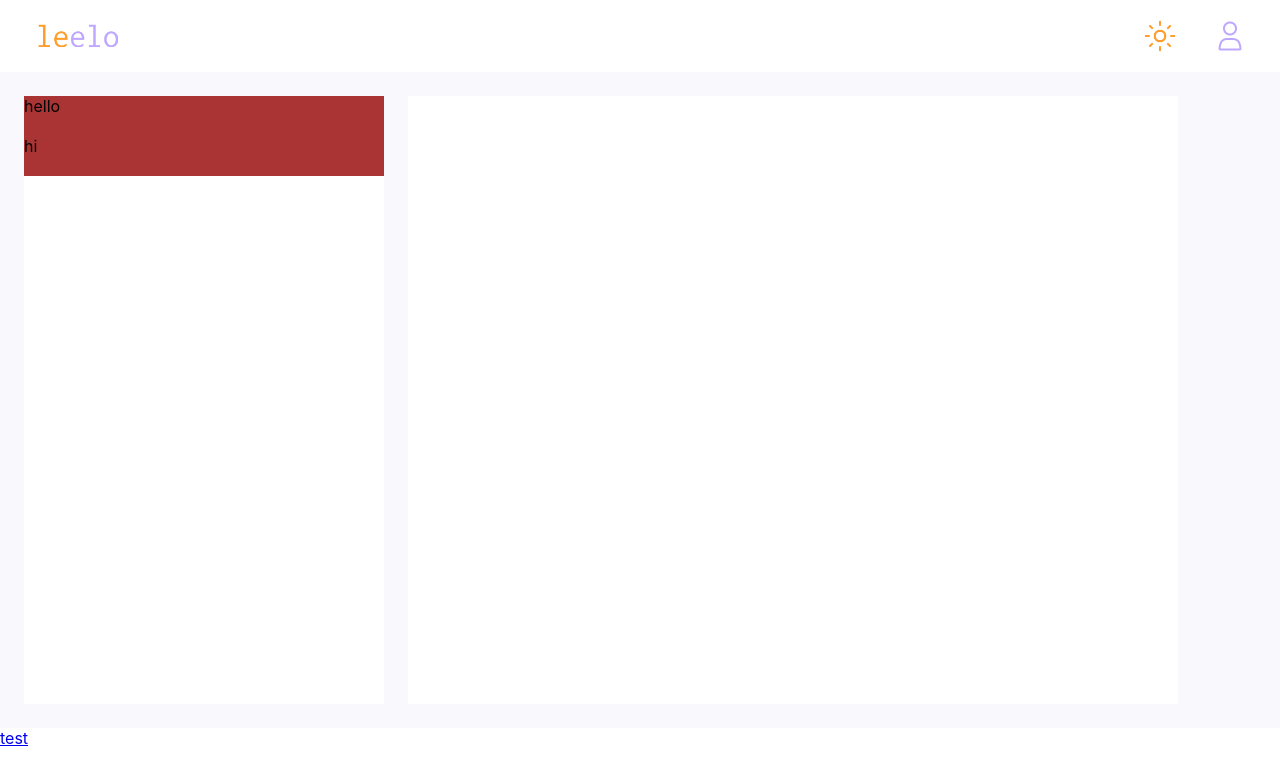
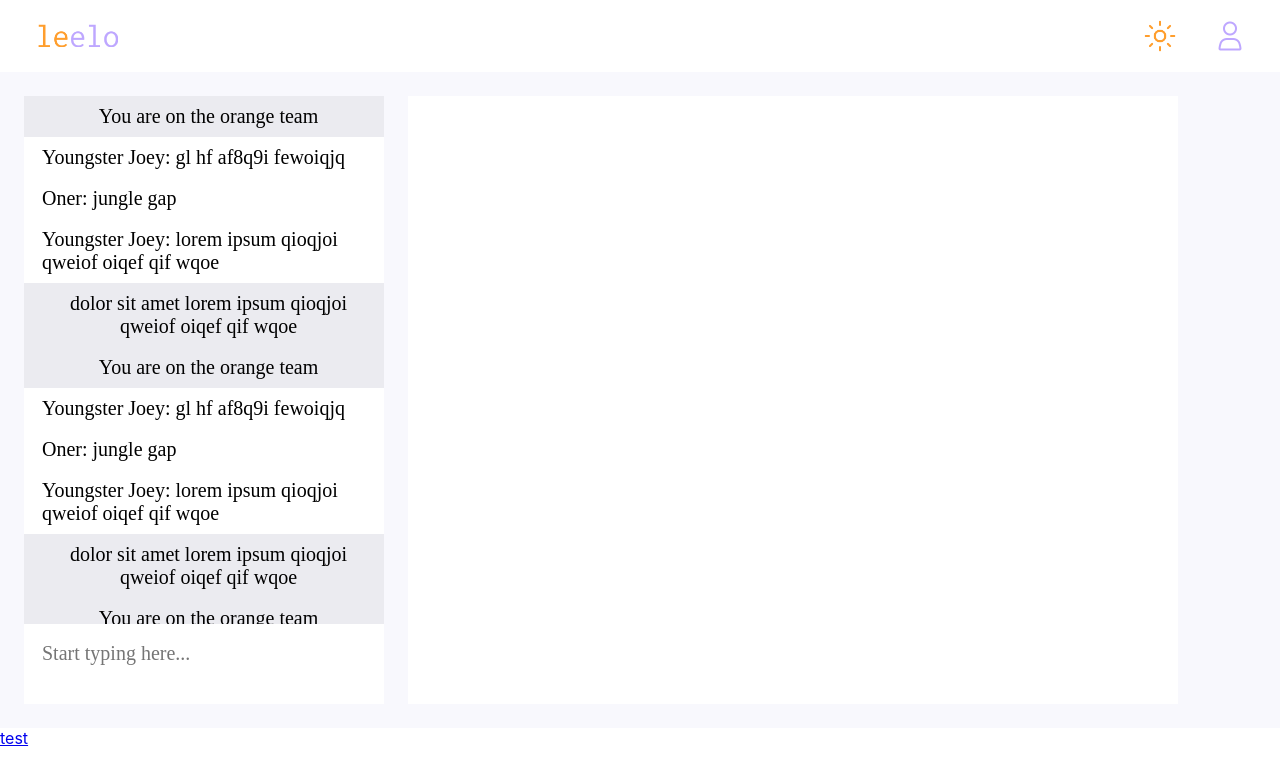
Before and after one commit to gabrielhan23/leelo, a React (Create React App) app in the folder frontend/: page /game in a window 1280 px wide. Shown: the top 782 px of the page. Built offline with nearby package versions, Linux system fonts and the light colour scheme; a web font is replaced by a local one.

Commit message:
chat bar

```diff
--- a/frontend/src/App.css
+++ b/frontend/src/App.css
@@ -158,11 +158,15 @@ body {
 .chat-window {
   background-color: rgb(255, 255, 255);
   margin-top: 96px;
+
   left: 24px;
-  height: calc(100vh - 192px);
+  height: calc(100vh - 272px);
   width: 360px;
 
-  position: absolute
+  position: absolute;
+
+  overflow-y: scroll;
+  scrollbar-width: none;
 }
 
 .code-window {
@@ -177,10 +181,77 @@ body {
 }
 
 .user-message {
-  background-color: rgb(170, 52, 52);
+  box-sizing: border-box;
+  background-color: rgb(255, 255, 255);
+  padding: 9px;
+  padding-left: 18px;
+
   width: 360px;
-  height: 40px;
+  min-height: 32px;
+
+  color: black;
+  font-family: 'Inconsolata';
+  font-size: 20px;
 }
+
+.system-message {
+  box-sizing: border-box;
+  background-color: #EBEBF0;
+  padding: 9px;
+  padding-left: 18px;
+
+  text-align: center;
+
+  width: 360px;
+  min-height: 40px;
+
+  color: black;
+  font-family: 'Inconsolata';
+  font-size: 20px;
+}
+
+.chat-input-div {
+  box-sizing: border-box;
+  background-color: rgb(255, 255, 255);
+
+  width: 360px;
+  height: 80px;
+
+  color: black;
+  font-family: 'Inconsolata';
+  font-size: 20px;
+
+  position:absolute;
+  left: 24px;
+  bottom: 96px;
+}
+
+.chat-input {
+  box-sizing: border-box;
+
+  border: none;
+
+  width: 360px;
+  height: 80px;
+
+  padding: 9px;
+  padding-top: 18px;
+  padding-left: 18px;
+
+  color: black;
+  font-family: 'Inconsolata';
+  font-size: 20px;
+
+  overflow-y: scroll;
+  scrollbar-width: none;
+
+  resize: none;
+}
+
+.chat-input:focus {
+  outline:none
+}
+
 
 .counter-padding {
   font-size: 12px;
--- /dev/null
+++ b/frontend/src/components/ChatInputBox.jsx
@@ -0,0 +1,32 @@
+import React from 'react';
+import { Link } from 'react-router-dom';
+import '../App.css';
+import { useEffect, useRef } from 'react';
+
+export default function ChatInputBox(props) {
+    const {
+        text
+    } = props;
+
+    function handleSubmitMessage() {
+        const form = document.getElementById("form");
+        const formData = new FormData(form);
+        const formJson = Object.fromEntries(formData.entries());
+
+        const message = formJson.message
+        console.log(message);
+
+        form.reset()
+    }
+
+    function onEnterPress(e) {
+        if(e.keyCode == 13 && e.shiftKey == false) {
+            e.preventDefault();
+            handleSubmitMessage()
+        }
+    }
+
+    return (
+        <form id="form" className="chat-input-div" onSubmit={handleSubmitMessage}> <textarea name="message" className="chat-input" placeholder="Start typing here..." onKeyDown={onEnterPress}/> </form>
+    )
+}
--- a/frontend/src/components/ChatWindow.jsx
+++ b/frontend/src/components/ChatWindow.jsx
@@ -1,20 +1,50 @@
 import React from 'react';
 import { Link } from 'react-router-dom';
 import '../App.css';
+import { Row, Container } from 'react-bootstrap';
+
+
 import UserMessage from './UserMessage'
+import SystemMessage from './SystemMessage'
+import ChatInputBox from './ChatInputBox'
 
 export default function ChatWindow(props) {
-    const {
-        messages
-    } = props;
+    // TODO: connect to API
+    const messages = [
+        {message_id: 1, message_type: 0, sender: "sys", message: "You are on the orange team"},
+        {message_id: 2, message_type: 1, sender: "Youngster Joey", message: "gl hf af8q9i fewoiqjq"},
+        {message_id: 3, message_type: 1, sender: "Oner", message: "jungle gap"},
+        {message_id: 4, message_type: 1, sender: "Youngster Joey", message: "lorem ipsum qioqjoi qweiof oiqef qif wqoe"},
+        {message_id: 5, message_type: 0, sender: "Youngster Joey", message: "dolor sit amet lorem ipsum qioqjoi qweiof oiqef qif wqoe"},
+        {message_id: 1, message_type: 0, sender: "sys", message: "You are on the orange team"},
+        {message_id: 2, message_type: 1, sender: "Youngster Joey", message: "gl hf af8q9i fewoiqjq"},
+        {message_id: 3, message_type: 1, sender: "Oner", message: "jungle gap"},
+        {message_id: 4, message_type: 1, sender: "Youngster Joey", message: "lorem ipsum qioqjoi qweiof oiqef qif wqoe"},
+        {message_id: 5, message_type: 0, sender: "Youngster Joey", message: "dolor sit amet lorem ipsum qioqjoi qweiof oiqef qif wqoe"},
+        {message_id: 1, message_type: 0, sender: "sys", message: "You are on the orange team"},
+        {message_id: 2, message_type: 1, sender: "Youngster Joey", message: "gl hf af8q9i fewoiqjq"},
+        {message_id: 3, message_type: 1, sender: "Oner", message: "jungle gap"},
+        {message_id: 4, message_type: 1, sender: "Youngster Joey", message: "lorem ipsum qioqjoi qweiof oiqef qif wqoe"},
+        {message_id: 5, message_type: 0, sender: "Youngster Joey", message: "dolor sit amet lorem ipsum qioqjoi qweiof oiqef qif wqoe"},
+        {message_id: 1, message_type: 0, sender: "sys", message: "You are on the orange team"},
+        {message_id: 2, message_type: 1, sender: "Youngster Joey", message: "gl hf af8q9i fewoiqjq"},
+        {message_id: 3, message_type: 1, sender: "Oner", message: "jungle gap"},
+        {message_id: 4, message_type: 1, sender: "Youngster Joey", message: "lorem ipsum qioqjoi qweiof oiqef qif wqoe"},
+        {message_id: 5, message_type: 0, sender: "Youngster Joey", message: "dolor sit amet lorem ipsum qioqjoi qweiof oiqef qif wqoe"},
+    ]
+
     return (
-        <div className="chat-window">
-            {
-                messages.map((message) =>
-                    <UserMessage message={message}/>
-                )
-            }
-            {/* <UserMessage message="hello"></UserMessage> */}
+        <div>
+            <Container className="chat-window">
+                {
+                    messages.map((message) =>
+                        message.message_type == 0
+                        ? <SystemMessage key={message.message_id} sender={message.sender} message={message.message}/>
+                        : <UserMessage key={message.message_id} sender={message.sender} message={message.message}/>
+                    )
+                }
+            </Container>
+            <ChatInputBox/>
         </div>
     )
 }
--- a/frontend/src/components/CodeWindow.jsx
+++ b/frontend/src/components/CodeWindow.jsx
@@ -4,6 +4,9 @@ import '../App.css';
 
 export default function CodeWindow() {
     return (
-        <div className="code-window"> </div>
+        <div className="code-window">
+
+
+        </div>
     )
 }
--- a/frontend/src/components/GameWindow.jsx
+++ b/frontend/src/components/GameWindow.jsx
@@ -6,9 +6,10 @@ import ChatWindow from './ChatWindow';
 import CodeWindow from './CodeWindow';
 
 export default function GameWindow() {
+    const team = "orange";
     return (
         <div className="game-window">
-            <ChatWindow messages={["hello", "hi"]}/>
+            <ChatWindow team={team}/>
             <CodeWindow/>
         </div>
     )
--- a/frontend/src/components/SystemMessage.jsx
+++ b/frontend/src/components/SystemMessage.jsx
@@ -1,3 +1,16 @@
 import React from 'react';
 import { Link } from 'react-router-dom';
 import '../App.css';
+
+export default function SystemMessage(props) {
+    const {
+        message_id,
+        message
+    } = props;
+
+    console.log(message)
+
+    return (
+        <div className="system-message"> {message} </div>
+    )
+}
--- a/frontend/src/components/UserMessage.jsx
+++ b/frontend/src/components/UserMessage.jsx
@@ -5,12 +5,13 @@ import '../App.css';
 export default function UserMessage(props) {
     const {
         message_id,
+        sender,
         message
     } = props;
 
     console.log(message)
 
     return (
-        <div className="user-message"> {message} </div>
+        <div className="user-message"> {sender}: {message} </div>
     )
 }
```
